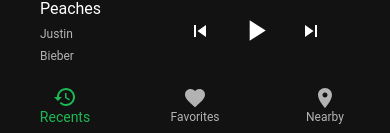
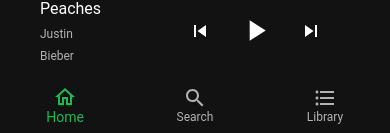
Before and after one commit to tgy2/spotifyclone, a React (Create React App) app: page / in a window 390 px wide. Shown: the part 711-844 px from the top of the page. Built offline with nearby package versions, Linux system fonts and the light colour scheme.

Commit message:
changes to mobilenav

```diff
--- a/src/components/MobileNav/MobileNav.js
+++ b/src/components/MobileNav/MobileNav.js
@@ -2,9 +2,9 @@
 import Box from '@mui/material/Box';
 import BottomNavigation from '@mui/material/BottomNavigation';
 import BottomNavigationAction from '@mui/material/BottomNavigationAction';
-import RestoreIcon from '@mui/icons-material/Restore';
-import FavoriteIcon from '@mui/icons-material/Favorite';
-import LocationOnIcon from '@mui/icons-material/LocationOn';
+import HomeOutlinedIcon from '@mui/icons-material/HomeOutlined';
+import SearchIcon from '@mui/icons-material/Search';
+import FormatListBulletedIcon from '@mui/icons-material/FormatListBulleted';
 
 const MobileNav = () => {
   const [value, setValue] = React.useState(0);
@@ -26,9 +26,12 @@
           setValue(newValue);
         }}
       >
-        <BottomNavigationAction label="Recents" icon={<RestoreIcon />} />
-        <BottomNavigationAction label="Favorites" icon={<FavoriteIcon />} />
-        <BottomNavigationAction label="Nearby" icon={<LocationOnIcon />} />
+        <BottomNavigationAction label="Home" icon={<HomeOutlinedIcon />} />
+        <BottomNavigationAction label="Search" icon={<SearchIcon />} />
+        <BottomNavigationAction
+          label="Library"
+          icon={<FormatListBulletedIcon />}
+        />
       </BottomNavigation>
     </Box>
   );
```
